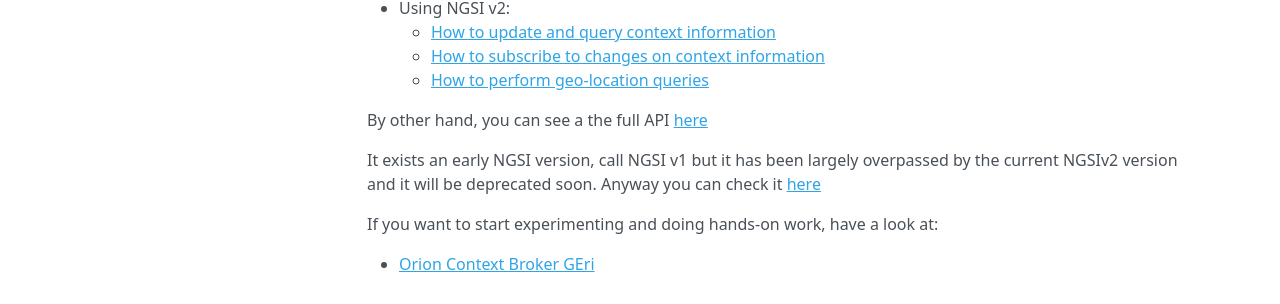
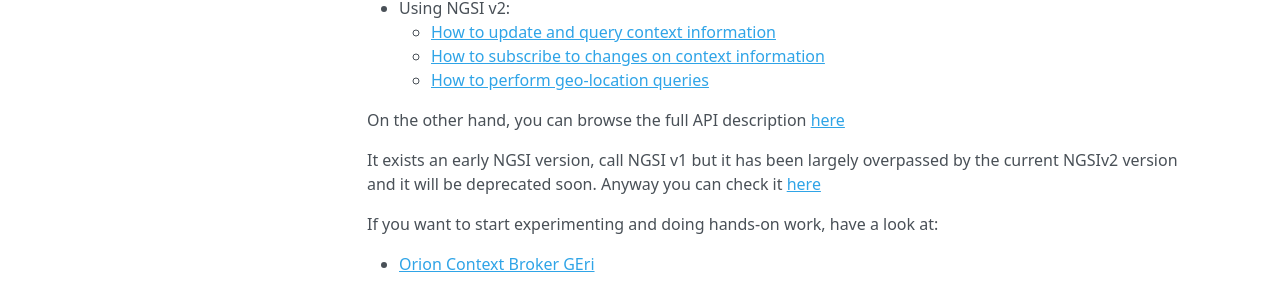
Before and after one commit to FIWARE-Ops/docs.TourGuide, an MkDocs documentation site: the page built from doc/development-context-aware-applications/introduction.md, in a window 1280 px wide. Shown: the part 1701-2005 px from the top of the page. Built offline with MkDocs 1.6.1, drawn with Linux system fonts in a browser that asks for light colours; nearby versions of some CDN libraries; comment, search, counter and statistics services are not loaded; old or Windows-style settings are respelled for this version of MkDocs.

Commit message:
Update introduction.md

```diff
--- a/doc/development-context-aware-applications/introduction.md
+++ b/doc/development-context-aware-applications/introduction.md
@@ -45,7 +45,7 @@ a context-aware application check out:
     - [How to subscribe to changes on context information](v2/how-to-subscribe-to-changes-on-context-information.md)
     - [How to perform geo-location queries](v2/how-to-perform-geo-located-queries.md)
 
-  By other hand, you can see a the full API [here](http://fiware.github.io/specifications/ngsiv2/latest/cookbook/)
+On the other hand, you can browse the full API description [here](http://fiware.github.io/specifications/ngsiv2/latest/cookbook/)
 
 It exists an early NGSI version, call NGSI v1 but it has been largely overpassed by the current NGSIv2 version and it will be deprecated soon. Anyway you can check it [here](http://fiware.github.io/context.Orion/api/v1/)
 
```
